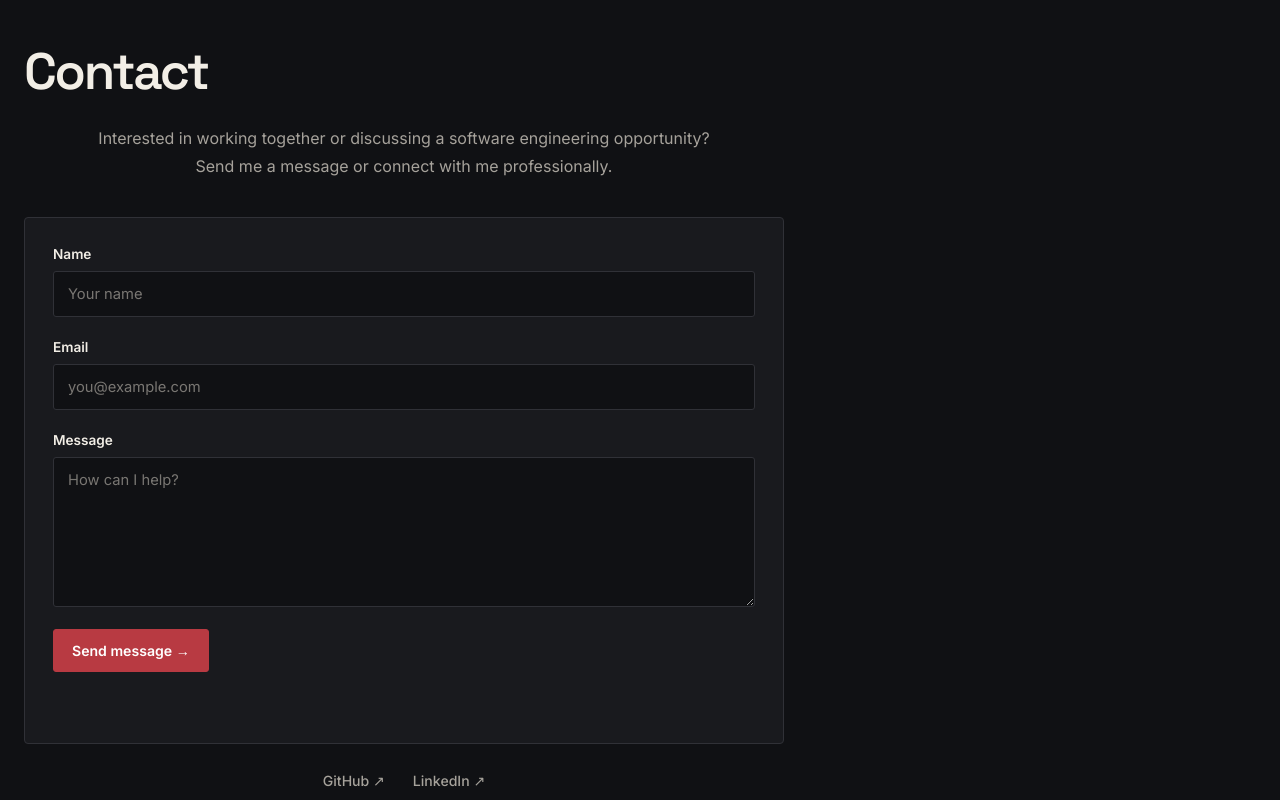
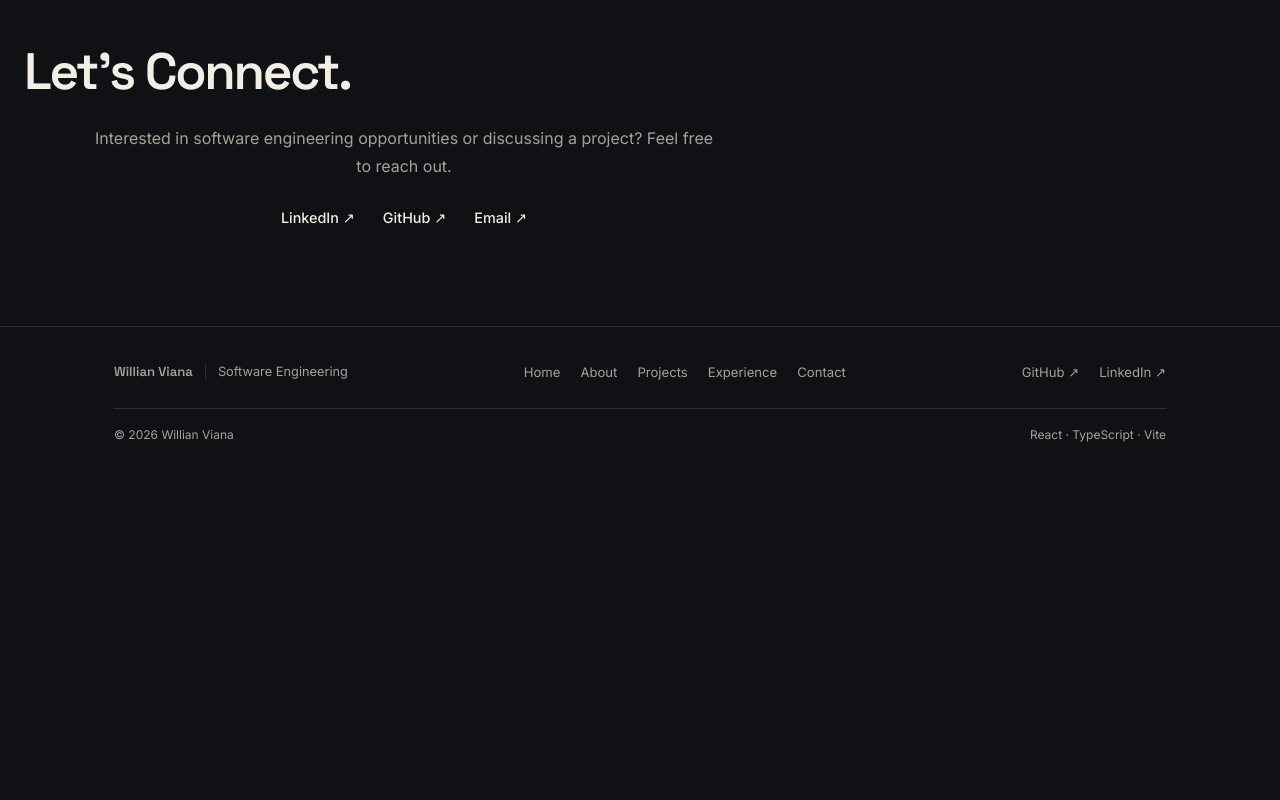
Before and after one commit to willvviana/my-portfolio, a React (Vite) app in the folder frontend/: page / in a window 1280 px wide. Shown: the part 4340-5140 px from the top of the page. After the commit the page ends 4802 px from the top, so only its background shows below. Built offline with nearby package versions, Linux system fonts and the light colour scheme; the HTML template or start-up script is replaced by a standard one.

Commit message:
Simplify contact section links

```diff
--- a/frontend/src/sections/Contact.css
+++ b/frontend/src/sections/Contact.css
@@ -3,7 +3,7 @@
   background: var(--color-bg);
 }
 
-#contact .section-content {
+#contact .contact-content {
   max-width: 760px;
 }
 
@@ -17,120 +17,23 @@
 
 .contact-intro {
   max-width: 620px;
-  margin: 0 auto 36px;
+  margin: 0 auto 28px;
   color: var(--color-muted);
   line-height: 1.8;
   text-align: center;
 }
 
-.contact-form {
-  display: grid;
-  gap: 22px;
-  padding: 28px;
-  border: 1px solid var(--color-border);
-  border-radius: 4px;
-  background: var(--color-surface);
-}
-
-.contact-field {
-  display: grid;
-  gap: 9px;
-}
-
-.contact-field label {
-  color: var(--color-text);
-  font-size: 0.85rem;
-  font-weight: 600;
-}
-
-.contact-field input,
-.contact-field textarea {
-  width: 100%;
-  padding: 13px 14px;
-  border: 1px solid var(--color-border);
-  border-radius: 3px;
-  outline: none;
-  background: var(--color-bg);
-  color: var(--color-text);
-  font-size: 0.92rem;
-  transition: border-color 180ms ease;
-}
-
-.contact-field input::placeholder,
-.contact-field textarea::placeholder {
-  color: var(--color-muted);
-  opacity: 0.7;
-}
-
-.contact-field input:focus,
-.contact-field textarea:focus {
-  border-color: var(--color-accent);
-}
-
-.contact-field textarea {
-  min-height: 150px;
-  resize: vertical;
-}
-
-.contact-form button {
-  justify-self: start;
-  padding: 12px 18px;
-  border: 1px solid var(--color-accent);
-  border-radius: 3px;
-  background: var(--color-accent);
-  color: #fff;
-  font-size: 0.88rem;
-  font-weight: 600;
-  cursor: pointer;
-  transition:
-    background-color 180ms ease,
-    border-color 180ms ease,
-    transform 180ms ease;
-}
-
-.contact-form button:hover:not(:disabled) {
-  border-color: #d14b54;
-  background: #d14b54;
-  transform: translateY(-1px);
-}
-
-.contact-form button:disabled {
-  cursor: wait;
-  opacity: 0.65;
-}
-
-.contact-form button:focus-visible {
-  outline: 2px solid var(--color-text);
-  outline-offset: 4px;
-}
-
-.contact-status {
-  min-height: 1.5em;
-  margin: 0;
-  color: var(--color-muted);
-  font-size: 0.85rem;
-  line-height: 1.6;
-}
-
-.contact-status[data-state="success"] {
-  color: #8bc49a;
-}
-
-.contact-status[data-state="error"] {
-  color: #e58b91;
-}
-
 .contact-links {
   display: flex;
+  align-items: center;
   justify-content: center;
   flex-wrap: wrap;
   gap: 14px 28px;
-  margin-top: 28px;
 }
 
 .contact-links a {
-  color: var(--color-muted);
-  font-size: 0.88rem;
+  color: var(--color-text);
+  font-size: 0.9rem;
   font-weight: 500;
   text-decoration: none;
   text-underline-offset: 4px;
@@ -153,34 +56,17 @@
   }
 
   .contact-intro {
-    margin-bottom: 28px;
+    margin-bottom: 24px;
     font-size: 0.95rem;
   }
 
-  .contact-form {
-    gap: 18px;
-    padding: 22px;
-  }
-
-  .contact-field input,
-  .contact-field textarea {
-    font-size: 16px;
-  }
-
   .contact-links {
-    gap: 14px 22px;
+    gap: 16px 22px;
   }
 }
 
 @media (prefers-reduced-motion: reduce) {
-  .contact-field input,
-  .contact-field textarea,
-  .contact-form button,
   .contact-links a {
     transition: none;
   }
-
-  .contact-form button:hover:not(:disabled) {
-    transform: none;
-  }
 }
--- a/frontend/src/sections/Contact.tsx
+++ b/frontend/src/sections/Contact.tsx
@@ -1,138 +1,27 @@
-
 import "./Contact.css";
-import { useState } from "react";
-import type { SubmitEventHandler } from "react";
 
 function Contact() {
-  const [name, setName] = useState("");
-  const [email, setEmail] = useState("");
-  const [message, setMessage] = useState("");
-  const [status, setStatus] = useState("");
-  const [isSubmitting, setIsSubmitting] = useState(false);
-
-  const handleSubmit: SubmitEventHandler<HTMLFormElement> = async (event) => {
-    event.preventDefault();
-
-    const apiUrl = import.meta.env.VITE_API_URL;
-
-    if (!apiUrl) {
-      setStatus("Contact service is not configured. Please contact me on LinkedIn.");
-      return;
-    }
-
-    setIsSubmitting(true);
-    setStatus("Sending your message...");
-
-    try {
-      const response = await fetch(`${apiUrl}/api/contacts`, {
-        method: "POST",
-        headers: {
-          "Content-Type": "application/json",
-        },
-        body: JSON.stringify({
-          name: name.trim(),
-          email: email.trim(),
-          message: message.trim(),
-        }),
-      });
-
-      if (!response.ok) {
-        throw new Error(`Request failed with status ${response.status}`);
-      }
-
-      setName("");
-      setEmail("");
-      setMessage("");
-      setStatus("Message sent successfully. Thank you for reaching out.");
-    } catch (error) {
-      console.error("Contact form submission failed:", error);
-      setStatus(
-        "Unable to send your message right now. Please contact me on LinkedIn."
-      );
-    } finally {
-      setIsSubmitting(false);
-    }
-  };
-
   return (
     <section id="contact">
       <div className="section-content contact-content">
         <p className="section-eyebrow">GET IN TOUCH</p>
 
-        <h2 className="section-title">Contact</h2>
+        <h2 className="section-title">Let's Connect.</h2>
 
         <p className="contact-intro">
-          Interested in working together or discussing a software engineering
-          opportunity? Send me a message or connect with me professionally.
+          Interested in software engineering opportunities or discussing
+          a project? Feel free to reach out.
         </p>
 
-        <form className="contact-form" onSubmit={handleSubmit}>
-          <div className="contact-field">
-            <label htmlFor="contact-name">Name</label>
-            <input
-              id="contact-name"
-              name="name"
-              type="text"
-              autoComplete="name"
-              placeholder="Your name"
-              value={name}
-              onChange={(event) => setName(event.target.value)}
-              required
-              maxLength={100}
-            />
-          </div>
+        <div className="contact-links">
+           <a
+            href="https://www.linkedin.com/in/willian-viana-wvv/"
+            target="_blank"
+            rel="noreferrer"
+          >
+            LinkedIn <span aria-hidden="true">↗</span>
+          </a>
 
-          <div className="contact-field">
-            <label htmlFor="contact-email">Email</label>
-            <input
-              id="contact-email"
-              name="email"
-              type="email"
-              autoComplete="email"
-              placeholder="you@example.com"
-              value={email}
-              onChange={(event) => setEmail(event.target.value)}
-              required
-              maxLength={254}
-            />
-          </div>
-
-          <div className="contact-field">
-            <label htmlFor="contact-message">Message</label>
-            <textarea
-              id="contact-message"
-              name="message"
-              placeholder="How can I help?"
-              value={message}
-              onChange={(event) => setMessage(event.target.value)}
-              required
-              maxLength={5000}
-              rows={6}
-            />
-          </div>
-
-          <button type="submit" disabled={isSubmitting}>
-            {isSubmitting ? "Sending..." : "Send message"}
-            {!isSubmitting && <span aria-hidden="true"> →</span>}
-          </button>
-
-          <p
-            className="contact-status"
-            role="status"
-            aria-live="polite"
-            data-state={
-              status.startsWith("Message sent")
-                ? "success"
-                : status
-                  ? "error"
-                  : "idle"
-            }
-          >
-            {status}
-          </p>
-        </form>
-
-        <div className="contact-links">
           <a
             href="https://github.com/willvviana"
             target="_blank"
@@ -142,11 +31,11 @@ function Contact() {
           </a>
 
           <a
-            href="https://www.linkedin.com/in/willian-viana-wvv/"
+            href="https://mail.google.com/mail/?view=cm&fs=1&to=willvviana@gmail.com"
             target="_blank"
             rel="noreferrer"
           >
-            LinkedIn <span aria-hidden="true">↗</span>
+            Email <span aria-hidden="true">↗</span>
           </a>
         </div>
       </div>
```
